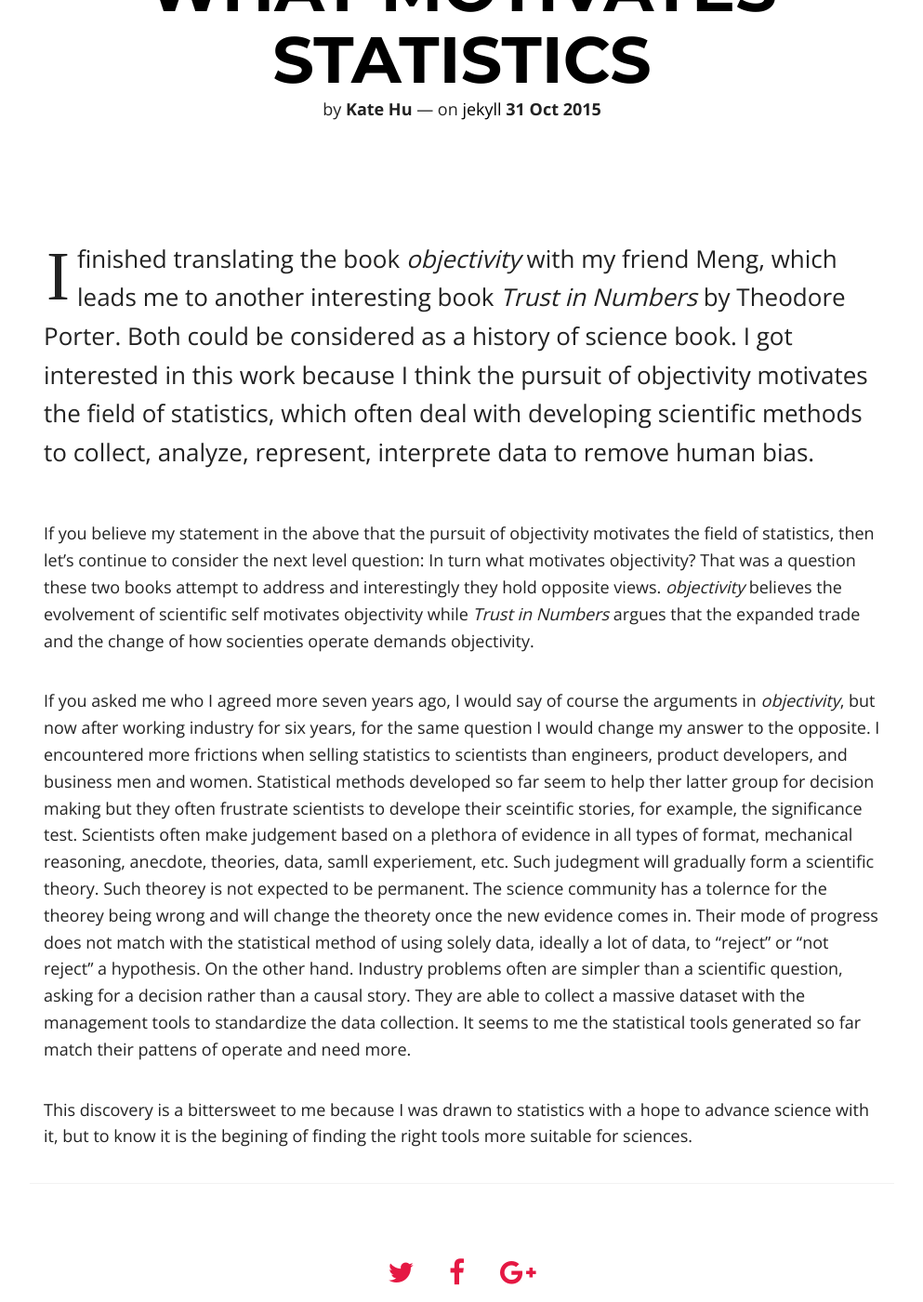
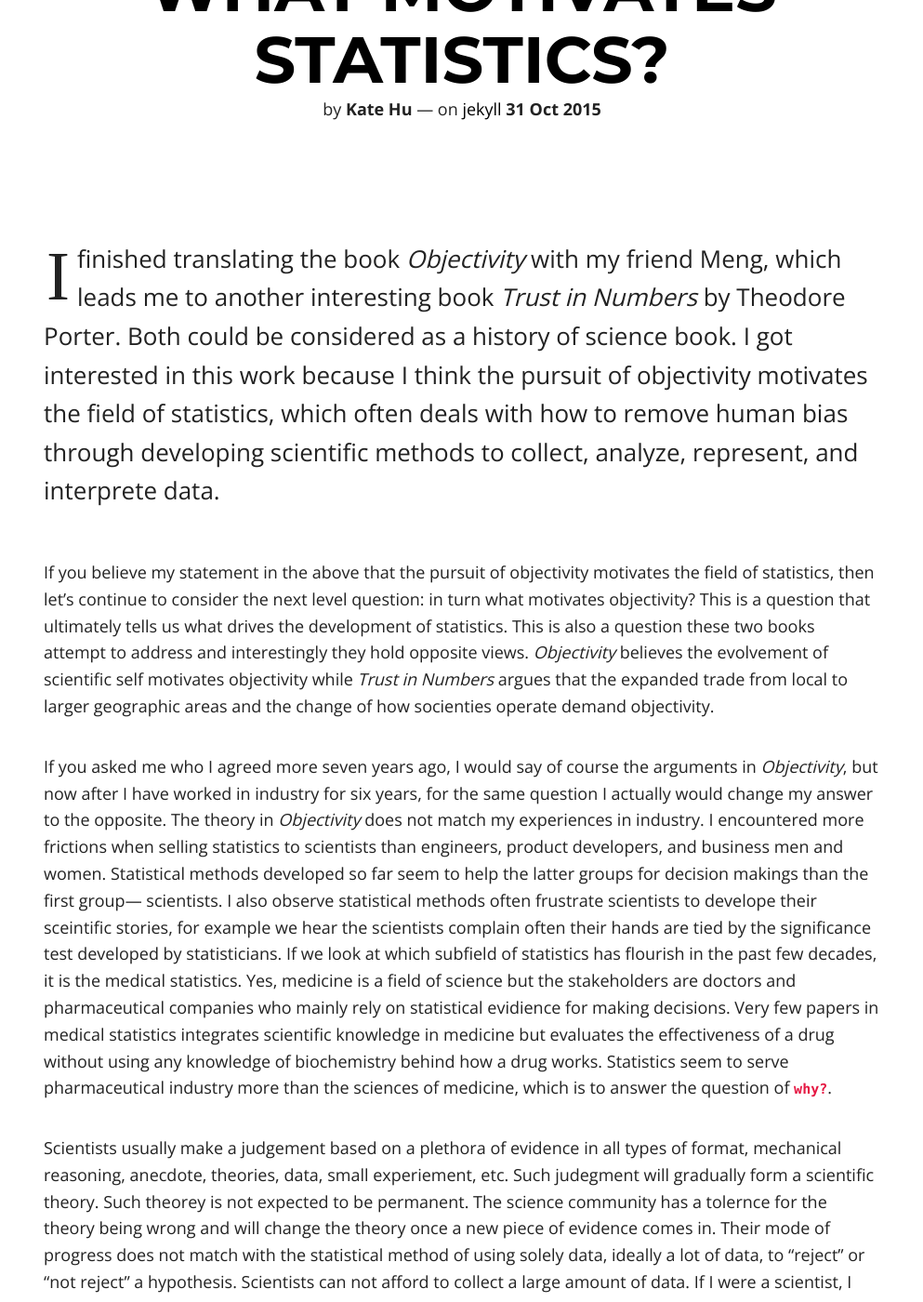
Before and after one commit to katehu/katehu.github.io, a Jekyll site: the page built from _posts/2015-10-31-second-blog-post.md, in a window 1280 px wide and 1400 px high, scrolled down 271 px. Shown: the whole window at 93% size, without its empty margins (143-1136 px from the left). Built offline with Jekyll 4.4.1, drawn with Linux system fonts in a browser that asks for light colours; nearby versions of some CDN libraries; some of the changed text lies outside the part shown.

Commit message:
Update 2015-10-31-second-blog-post.md

```diff
--- a/_posts/2015-10-31-second-blog-post.md
+++ b/_posts/2015-10-31-second-blog-post.md
@@ -1,6 +1,6 @@
 ---
 layout: post
-title: "What motivates statistics"
+title: "What motivates statistics?"
 description:
 headline:
 modified: 2021-05-07
@@ -13,11 +13,14 @@ comments: true
 featured: true
 ---
 
-I finished translating the book _objectivity_ with my friend  Meng, which leads me to another interesting book _Trust in Numbers_ by Theodore Porter.
-Both could be considered as a history of science book. I got interested in this work because I think the pursuit of objectivity motivates the field of statistics, which often deal with developing scientific methods to collect, analyze, represent, interprete data to remove human bias.
+I finished translating the book _Objectivity_ with my friend  Meng, which leads me to another interesting book _Trust in Numbers_ by Theodore Porter.
+Both could be considered as a history of science book. I got interested in this work because I think the pursuit of objectivity motivates the field of statistics, which often deals with how to remove human bias through developing scientific methods to collect, analyze, represent, and interprete data.
 
-If you believe my statement in the above that the pursuit of objectivity motivates the field of statistics, then let's continue to consider the next level question: In turn what motivates objectivity? That was a question these two books attempt to address and interestingly they hold opposite views. _objectivity_ believes the evolvement of scientific self motivates objectivity while _Trust in Numbers_  argues that the expanded trade and the change of how socienties operate demands objectivity.
+If you believe my statement in the above that the pursuit of objectivity motivates the field of statistics, then let's continue to consider the next level question: in turn what motivates objectivity? This is a question that ultimately tells us what drives the development of statistics. This is also a question these two books attempt to address and interestingly they hold opposite views. _Objectivity_ believes the evolvement of scientific self motivates objectivity while _Trust in Numbers_  argues that the expanded trade from local to larger geographic areas and the change of how socienties operate demand objectivity.
 
-If you asked me who I agreed more seven years ago, I would say of course the arguments in _objectivity_, but now after working industry for six years, for the same question I would change my answer to the opposite. I encountered more frictions when selling statistics to scientists than engineers, product developers, and business men and women. Statistical methods developed so far seem to help ther latter group for decision making but they often frustrate scientists to develope their sceintific stories, for example, the significance test. Scientists often make judgement based on a plethora of evidence in all types of format, mechanical reasoning, anecdote, theories, data, samll experiement, etc. Such judegment will gradually form a scientific theory. Such theorey is not expected to be permanent. The science community has a tolernce for the theorey being wrong and will change the theorety once the new evidence comes in. Their mode of progress does not match with the statistical method of using solely data, ideally a lot of data, to "reject" or "not reject" a hypothesis. On the other hand. Industry problems often are simpler than a scientific question, asking for a decision rather than a causal story. They are able to collect a massive dataset with the management tools to standardize the data collection. It seems to me the statistical tools generated so far match their pattens of operate and need more.
+If you asked me who I agreed more seven years ago, I would say of course the arguments in _Objectivity_, but now after I have worked in industry for six years, for the same question I actually would change my answer to the opposite. The theory in _Objectivity_ does not match my experiences in industry.  I encountered more frictions when selling statistics to scientists than engineers, product developers, and business men and women. Statistical methods developed so far seem to help the latter groups for decision makings than the first group--- scientists. I also observe statistical methods often frustrate scientists to develope their sceintific stories, for example we hear the scientists complain often their hands are tied by the significance test developed by statisticians. If we look at which subfield of statistics has flourish in the past few decades, it is the medical statistics. Yes, medicine is a field of science but the stakeholders are doctors and pharmaceutical companies who mainly rely on statistical evidience for making decisions. Very few papers in medical statistics integrates scientific knowledge in medicine but evaluates the effectiveness of a drug without using any knowledge of biochemistry behind how a drug works. Statistics seem to serve  pharmaceutical industry more than the sciences of medicine, which is to answer the question of `why?`.
 
-This discovery is a bittersweet to me because I was drawn to statistics with a hope to advance science with it, but to know it is the begining of finding the right tools more suitable for sciences.
+
+Scientists usually make a judgement based on a plethora of evidence in all types of format, mechanical reasoning, anecdote, theories, data, small experiement, etc. Such judegment will gradually form a scientific theory. Such theorey is not expected to be permanent. The science community has a tolernce for the theory being wrong and will change the theory once a new piece of evidence comes in. Their mode of progress does not match with the statistical method of using solely data, ideally a lot of data, to "reject" or "not reject" a hypothesis. Scientists can not afford to collect a large amount of data. If I were a scientist, I would be annoyed by statisticians who attacked my argument wielding a weapon of significance test. "Your data is not large enough to support your hypothesis!" a statistican says. "Yes, you are right. Your theory is right but it is not practical! I can not collect that much data and I have other forms of evidences to support my belief." I would argue when I wears the hat of being a scientist.    On the other hand, industry problems often are simpler than a scientific question, asking for a decision rather than a causal story. They are able to collect a massive dataset with the management tools to standardize the data collection. It seems to me the statistical tools generated so far fit their mode of operation well.
+
+This discovery is a bittersweet to me because I was drawn to statistics with a wish to advance sciences with it but now I found the way statisticians think or inherit to think do not match the needs of scientists, but to know this is the begining of finding the right tools more suitable for sciences.
```
